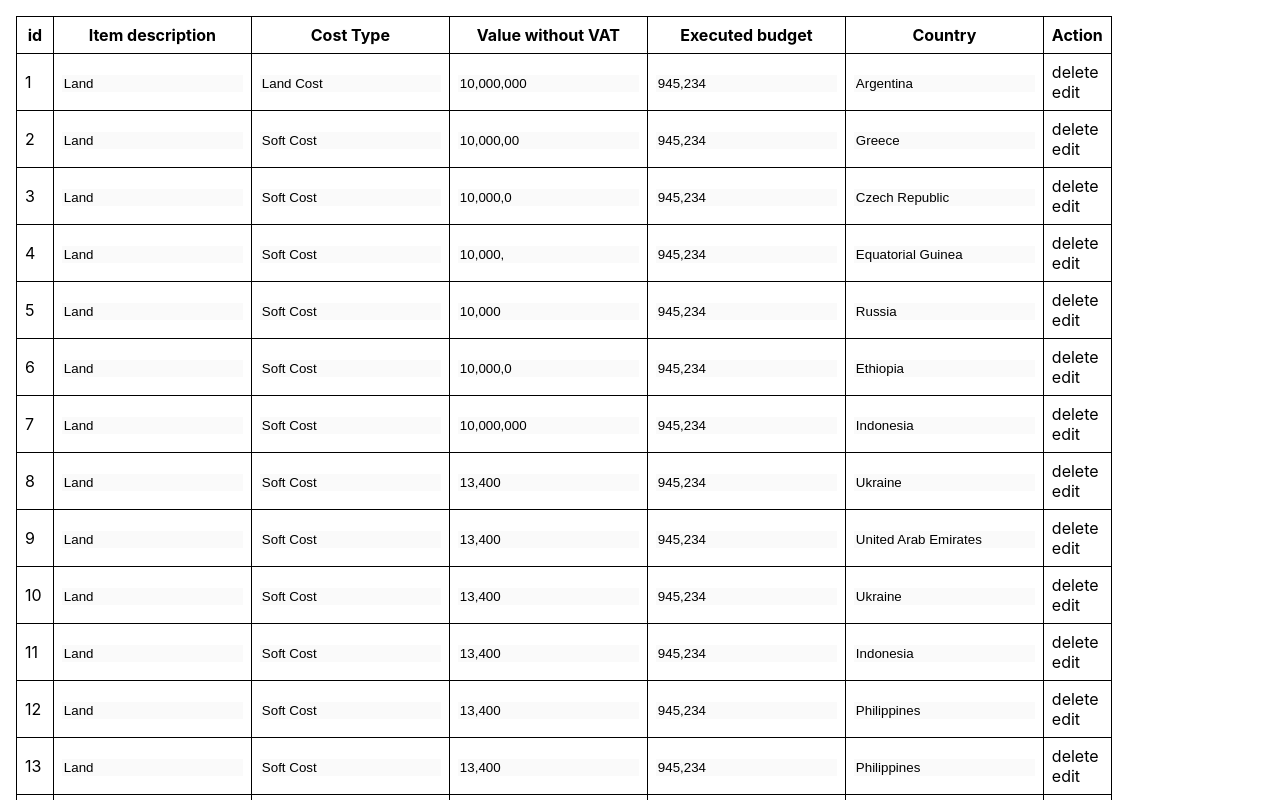
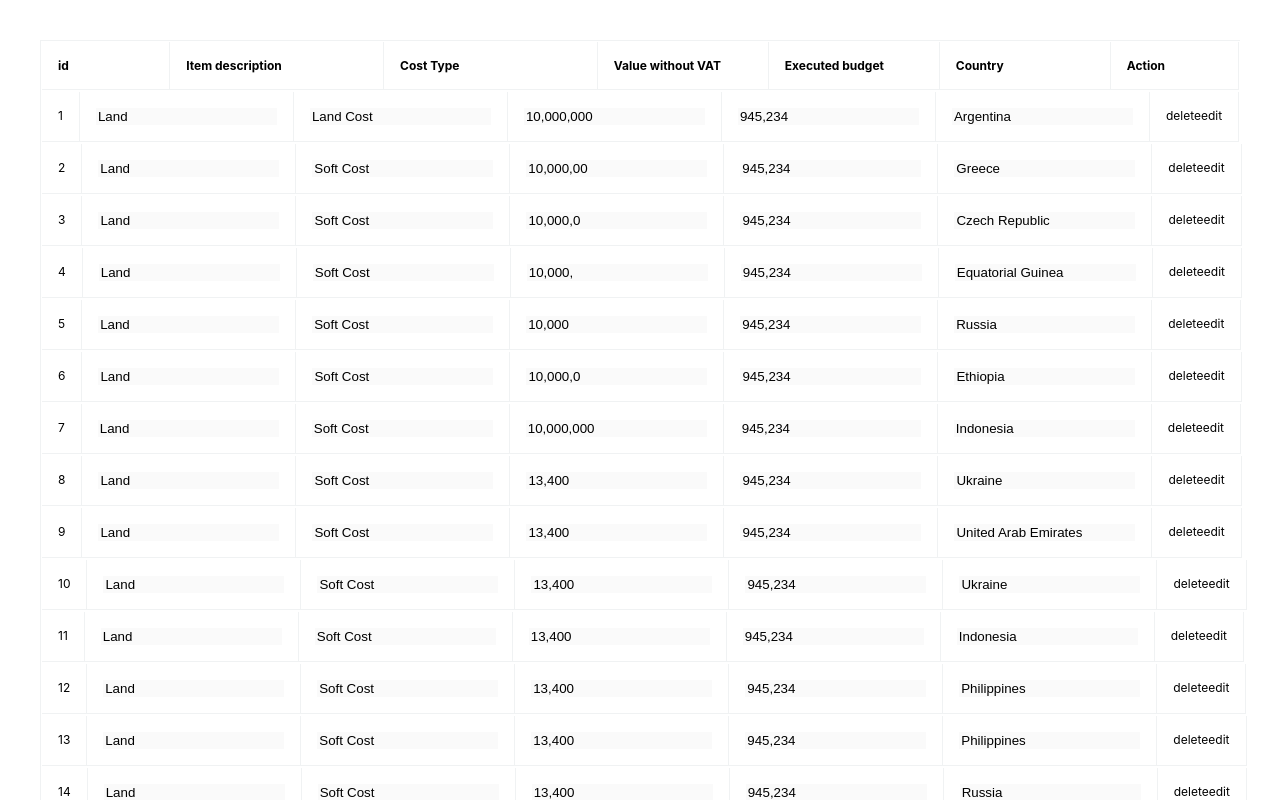
Before and after one commit to unkindee/react-table-editable-rows, a React (Create React App) app: page / in a window 1280 px wide. Shown: the top 800 px of the page. Built offline with nearby package versions, Linux system fonts and the light colour scheme.

Commit message:
display grid table

```diff
--- a/package.json
+++ b/package.json
@@ -7,6 +7,7 @@
     "@testing-library/jest-dom": "^5.15.1",
     "@testing-library/react": "^11.2.7",
     "@testing-library/user-event": "^12.8.3",
+    "formik": "^2.2.9",
     "lodash": "^4.17.21",
     "react": "^17.0.2",
     "react-dom": "^17.0.2",
--- a/src/App.js
+++ b/src/App.js
@@ -4,40 +4,7 @@ import CustomTable from './components/CustomTable.js'
 import { TABLE_ACTIONS } from './components/constants'
 import { CustomInput } from './components/CustomInput'
 
-const Styles = styled.div`
-  padding: 1rem;
-
-  table {
-    border-spacing: 0;
-    border: 1px solid black;
-
-    tr {
-      &.active {
-        background: lightgray;
-      }
-      :last-child {
-        td {
-          border-bottom: 0;
-        }
-      }
-    }
-
-    th,
-    td {
-      margin: 0;
-      padding: 0.5rem;
-      border-bottom: 1px solid black;
-      border-right: 1px solid black;
-
-      :last-child {
-        border-right: 0;
-      }
-    }
-  }
-`
-
 const App = () => {
-  console.log('test')
   const TABLE_COLUMNS = [
     {
       Header: 'id',
@@ -90,13 +57,12 @@ const App = () => {
     },
   ]
   return (
-    <Styles>
-      <CustomTable
-        cols={TABLE_COLUMNS}
-        data={MOCK_TABLE_DATA}
-        show_actions={[TABLE_ACTIONS.edit, TABLE_ACTIONS.delete]}
-      />
-    </Styles>
+    <CustomTable
+      cols={TABLE_COLUMNS}
+      data={MOCK_TABLE_DATA}
+      show_actions={[TABLE_ACTIONS.edit, TABLE_ACTIONS.delete]}
+      size='1.5fr 2.5fr 2.5fr 2fr 2fr 2fr 1.5fr'
+    />
   )
 }
 
--- a/src/components/CustomInput.js
+++ b/src/components/CustomInput.js
@@ -1,20 +1,10 @@
 import React, { useState } from 'react'
 import styled from 'styled-components'
-
-const StyledInput = styled.input`
-  border: none;
-  color: black;
-
-  &.active {
-    color: blue;
-    font-wieght: bold;
-  }
-`
 
 export const CustomInput = ({ disabled, value, type }) => {
   const [data, setData] = useState(value)
 
-  return <StyledInput
+  return <input
     className={disabled ? 'active' : ''}
     disabled={!disabled}
     type={type}
--- a/src/components/CustomTable.js
+++ b/src/components/CustomTable.js
@@ -1,14 +1,97 @@
 import React, { useMemo, useState } from 'react'
 import styled from 'styled-components'
+import { Formik, Form, useField, useFormikContext } from 'formik'
 import { useTable } from 'react-table'
 import { TABLE_ACTIONS } from './constants'
 import { checkItem } from './helpers'
+
+const TableWrapper = styled.div`
+  margin: 40px;
+  height: 100%;
+
+  ol.table {
+    margin: 0px;
+    padding: 0px;
+  }
+
+  li {
+    list-style: none;
+    font-size: 12px;
+    position: relative;
+    border: 1px solid transparent;
+  }
+
+  /* Tabular Layout */
+  @media screen and (min-width: 737px) {
+    /* The maximum column width, that can wrap */
+    .item-container, form {
+      display: grid;
+      grid-template-columns: repeat( auto-fit, minmax(50px, 1fr) );
+    }
+
+    .table {
+      border-top: 1px solid #F0F2F3;
+      border-left: 1px solid #F0F2F3;
+    }
+
+    /* In order to maximize row lines, only display one line for a cell */
+    .attribute {
+      border-right: 1px solid #F0F2F3;
+      border-bottom: 1px solid #F0F2F3;
+    }
+
+    /* Center header labels */
+    .table-container > .item-container:first-child .attribute {
+      display: flex;
+      align-items: center;
+      justify-content: flex-start;
+      text-overflow: initial;
+      overflow: auto;
+      white-space: normal;
+    }
+  }
+
+  form {
+    width: 100%;
+
+    input {
+      border: none;
+      color: black;
+
+      &:focus-visible {
+        outline: none;
+      }
+    }
+  }
+
+  .attribute {
+    display: flex;
+  }
+
+  .active-table-row {
+    border: 1px solid #2081FA;
+
+    .cell-format:hover {
+      background: lightgray;
+    }
+  }
+
+  .header-format {
+    position: relative;
+    font-weight: bold;
+  }
+
+  .header-format,
+  .cell-format {
+    padding: 16px;
+  }
+`
 
 const ActionItem = styled.div`
   cursor: pointer;
 
   &:hover {
-    font-weight: bold;
+    color: #2081FA;
   }
 `
 
@@ -53,7 +136,8 @@ export const rowActions = (
 const CustomTable = ({
   cols,
   data,
-  show_actions
+  show_actions,
+  size
 }) => {
   const [activeRowId, setActiveRowId] = useState()
   //check for row actions availability and concat them to the available table columns
@@ -71,7 +155,6 @@ const CustomTable = ({
 
   const {
     getTableProps,
-    getTableBodyProps,
     headerGroups,
     rows,
     prepareRow,
@@ -82,31 +165,50 @@ const CustomTable = ({
 
   // Render the UI for your table
   return (
-    <table {...getTableProps()}>
-      <thead>
-        {headerGroups.map(headerGroup => (
-          <tr {...headerGroup.getHeaderGroupProps()}>
-            {headerGroup.headers.map(column => (
-              <th {...column.getHeaderProps()}>{column.render('Header')}</th>
+    <TableWrapper>
+      <ol className="table table-container" {...getTableProps()}>
+        {headerGroups.map((headerGroup, i) => (
+          <li className="item item-container" {...headerGroup.getHeaderGroupProps()} style={{ gridTemplateColumns: size }}>
+            {headerGroup.headers.map((column, i) => (
+              <div key={i} className="attribute header-format" {...column.getHeaderProps}>
+                {column.render('Header')}
+              </div>
             ))}
-          </tr>
+          </li>
         ))}
-      </thead>
-      <tbody {...getTableBodyProps()}>
-        {rows.map((row, i) => {
+
+        {rows.map(row => {
           prepareRow(row)
           const activeRow = parseInt(row.index) === parseInt(activeRowId)
 
           return (
-            <tr className={activeRow ? 'active' : ''} {...row.getRowProps()}>
-              {row.cells.map(cell => {
-                return <td {...cell.getCellProps()}>{cell.render('Cell', { activeRow: activeRow })}</td>
-              })}
-            </tr>
+            <li
+              style={{ gridTemplateColumns: size }}
+              className={activeRow ? 'active-table-row' : ''}
+              {...row.getRowProps()}
+            >
+              <Formik
+                id="form-table"
+                initialValues={{
+                  data: row.original
+                }}
+                onSubmit={async (values) => {
+                  console.log(values)
+                }}
+              >
+                <Form
+                  style={{ gridTemplateColumns: size }}
+                >
+                  {row.cells.map(cell => (
+                    <div className="attribute cell-format" {...cell.getCellProps()}>{cell.render('Cell', { activeRow: activeRow })}</div>
+                  ))}
+                </Form>
+              </Formik>
+            </li>
           )
         })}
-      </tbody>
-    </table>
+      </ol>
+    </TableWrapper>
   )
 }
 
```
Also changed, not shown: 1 other file (tests, documents, lock files or other folders).
